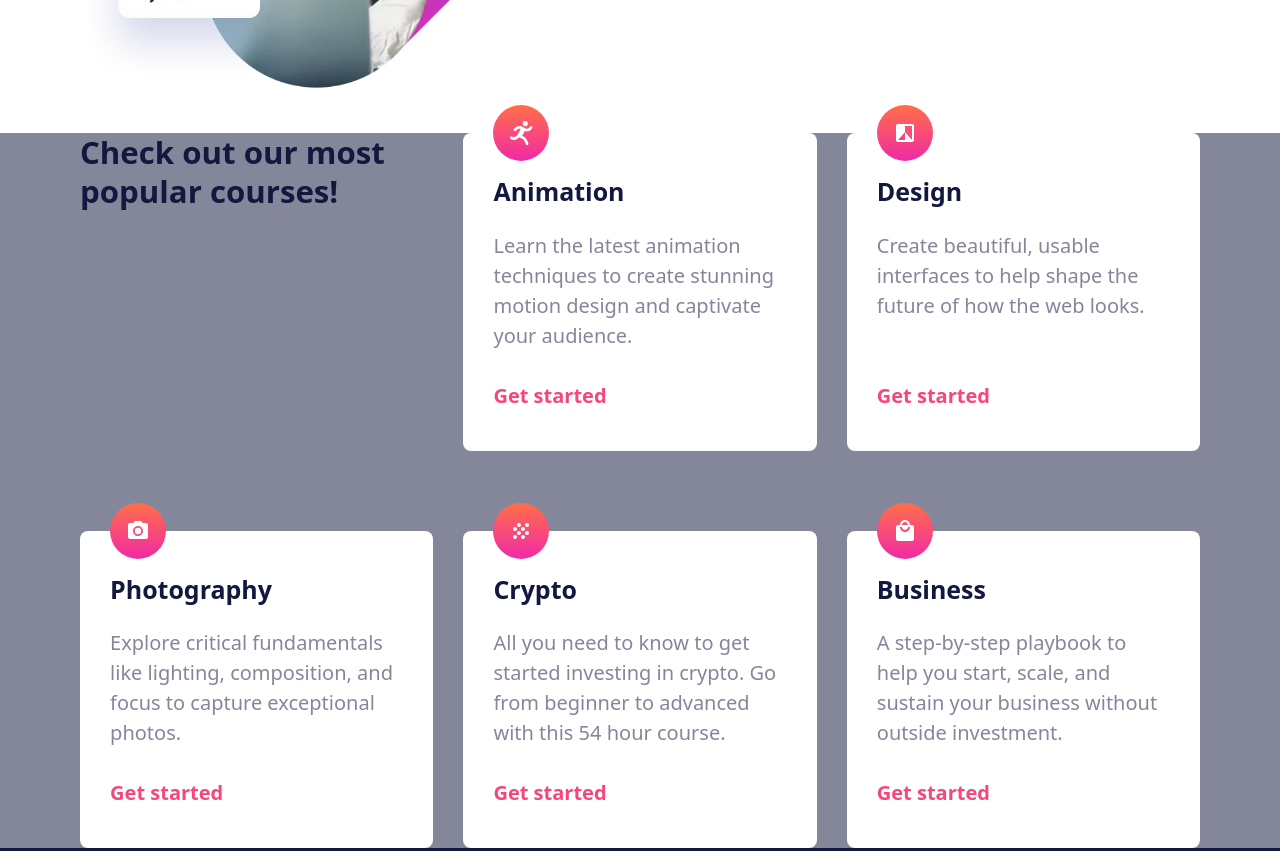
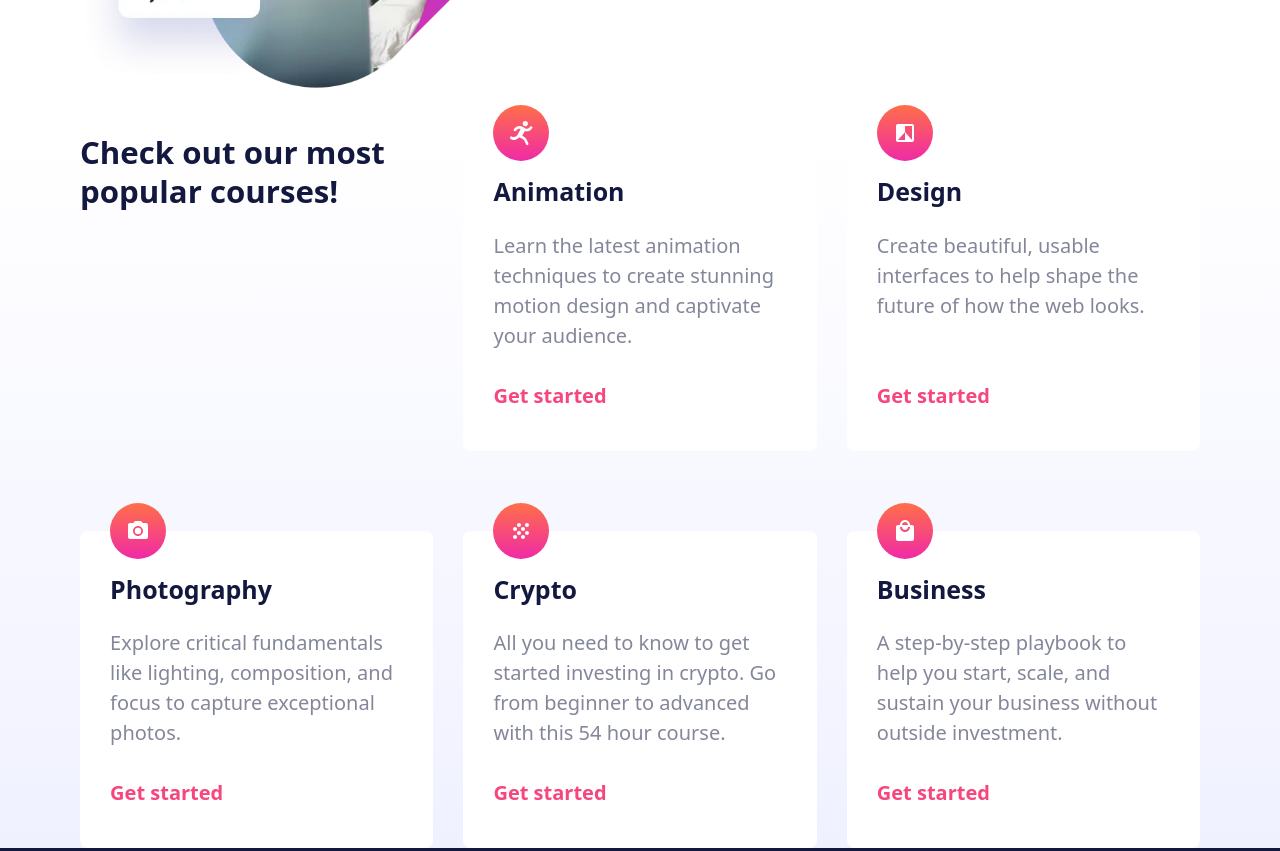
Before and after one commit to AlexKMarshall/skilled-elearning-landing-page, a website built with Vite: page index.html in a window 1280 px wide. Shown: the part 820-1671 px from the top of the page. Built offline with nearby package versions, Linux system fonts and the light colour scheme.

Commit message:
add bg gradient

```diff
--- a/index.html
+++ b/index.html
@@ -100,7 +100,7 @@
           />
         </picture>
       </div>
-      <div class="full-bleed wrapper bg-grey-300">
+      <div class="full-bleed wrapper bg-gradient-to-b from-white to-grey-100">
         <div class="fluid-grid max-w-full gap-y-xl-2xl gap-x-2xs-m">
           <h2>Check out our most popular courses!</h2>
           <ul class="contents" role="list">
--- a/tailwind.config.cjs
+++ b/tailwind.config.cjs
@@ -44,6 +44,7 @@ module.exports = {
     colors: {
       white: "hsl(0deg 0% 100%)",
       grey: {
+        100: "hsl(234deg 100% 97%)",
         300: "hsl(232deg 10% 56%)",
         400: "hsl(234deg 25% 52%)",
         800: "hsl(233deg 54% 16%)",
```
